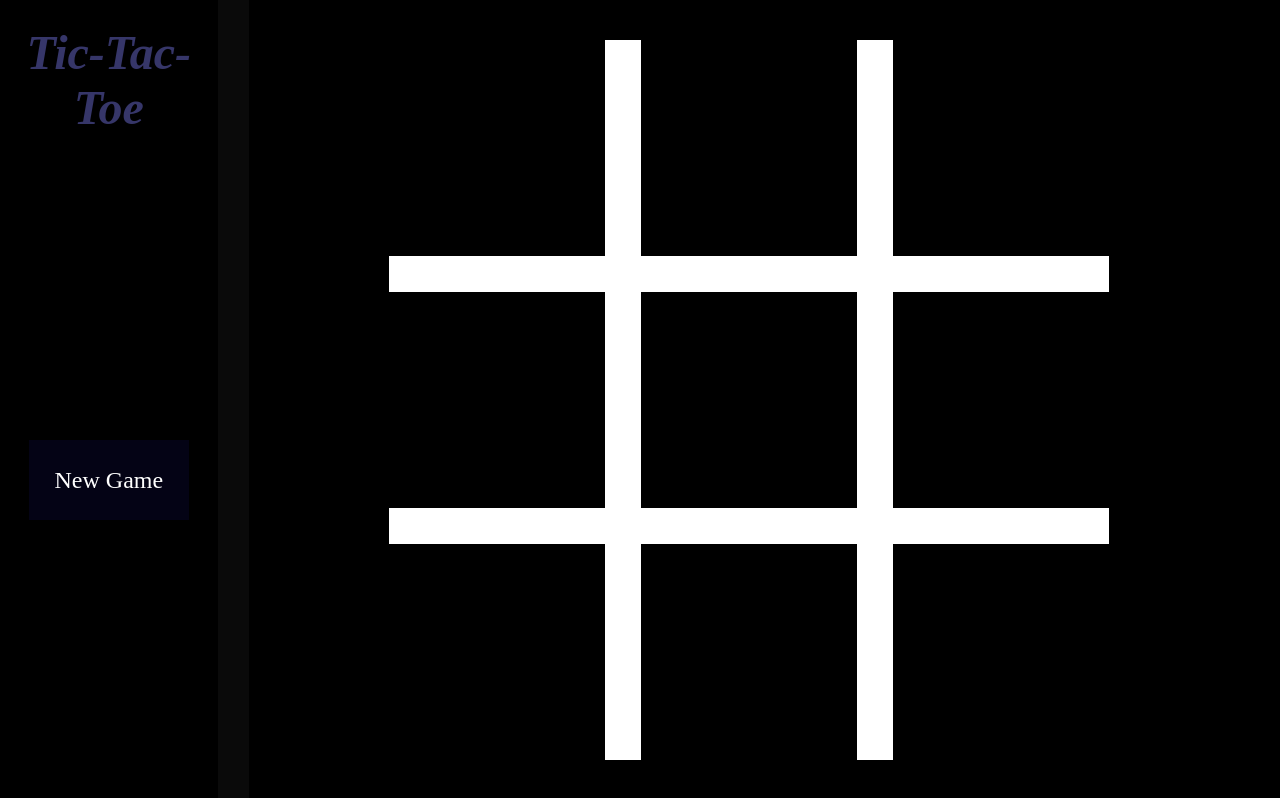
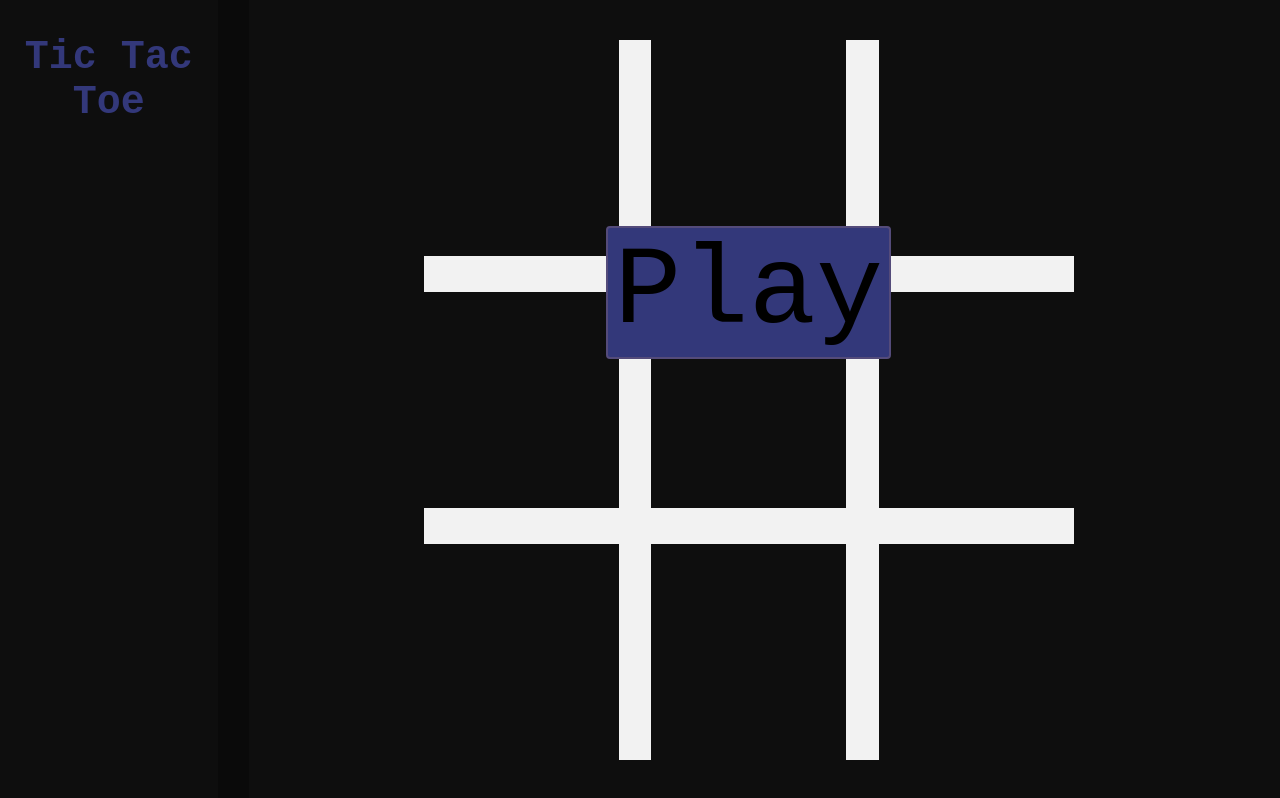
Before and after one commit to twistzzmc/Tic-Tac-Toe, a plain HTML site: page tic-tac-toe.html in a window 1280 px wide. Drawn offline with Linux system fonts and the light colour scheme.

Commit message:
few changes

```diff
--- a/css/tic-tac-toeStyles.css
+++ b/css/tic-tac-toeStyles.css
@@ -6,33 +6,37 @@ html {
 body {
     background-color: rgb(32, 15, 15);
     height: 100%;
+    margin: 0 !important;
 }
 
 #cloud-container {
-    position: absolute;
+    /* position: absolute;
     top: 0;
     bottom: 0;
     left: 0;
     right: 0;
     overflow: hidden;
-    z-index: -1;
+    z-index: -1; */
     display: flex;
     flex-direction: row;
+
+    width: 100vw;
+    height: 100vh;
 }
 
 .menu {
     position: relative;
-    background-color: black;
+    background-color: #0E0E0E;
     width: 17%;
     height: 100%;
-    /* min-width: 180px; */
+    min-width: 180px;
     display: flex;
     flex-direction: column;
 }
 
 .game {
     position: relative;
-    background-color: black;
+    background-color: #0E0E0E;
     width: 83%;
     height: 100%;
     /* max-width: 1320px; */
@@ -43,7 +47,7 @@ body {
 
 .header {
     position: relative;
-    background-color: black;
+    background-color: #0E0E0E;
     height: 20%;
     width: 100%;
     display: flex;
@@ -53,16 +57,19 @@ body {
 .headerText {
     position: relative;
     /* background-color: blueviolet; */
-    color: rgb(54, 54, 105);
-    font-size: 6vmin;
+    /* color: rgb(54, 54, 105); */
+    /* color: #1D1463; */
+    color: #33387A;
+    font-size: 40px;
     text-align: center;
-    font-style: oblique;
+    font-family: 'Courier New', Courier, monospace, Haettenschweiler, 'Arial Narrow Bold', sans-serif;
     margin: auto;
 }
 
 div.playingField {
     position: relative;
     background-color: lawngreen;
+    max-width: 650px;
     width: 90vmin;
     height: 90vmin;
     margin: auto;
@@ -71,7 +78,7 @@ div.playingField {
 
 div.bar {
     position: relative;
-    background-color: black;
+    background-color: #0E0E0E;
     width: 3%;
     height: 100%;
 }
@@ -94,7 +101,7 @@ div.row {
 
 div.emptySquare {
     position: relative;
-    background-color: black;
+    background-color: #0E0E0E;
     width: 30%;
     height: 100%;
     border: none;
@@ -102,14 +109,14 @@ div.emptySquare {
 
 div.line {
     position: relative;
-    background-color: white;
+    background-color: #F2F2F2;
     width: 5%;
     height: 100%;
 }
 
 div.horizontalLine {
     position: relative;
-    background-color: white;
+    background-color: #F2F2F2;
     width: 100%;
     height: 5%;
 }
@@ -151,6 +158,33 @@ div.newGame {
     margin: auto;
 }
 
+.firstGame {
+    position: absolute;
+    /* top: 15%;
+    left: 15%;
+    width: 70%;
+    height: 40%; */
+    top: 15%;
+    left: 15%;
+    width: 70%;
+    height: 40%;
+    /* background-color: yellow; */
+    margin: auto;
+    display: flex;
+    flex-direction: column;
+}
+
+.firstGameText {
+    position: relative;
+    background-color: #33387A;
+    font-size: 14vmin;
+    text-align: center;
+    font-family: 'Courier New', Courier, monospace,Haettenschweiler, 'Arial Narrow Bold', sans-serif;
+    margin: auto;
+    border-radius: 4px;
+    border: 2px solid #544B7A;
+}
+
 div.hidden {
     position: fixed;
     top: 35%;
@@ -179,3 +213,23 @@ div.message {
     font-style: oblique;
     margin: auto;
 }
+
+div.timer {
+    position: absolute;
+    /* background-color: aliceblue; */
+    width: 70%;
+    height: 5%;
+    bottom: 10px;
+    align-self: center;
+    display: flex;
+    flex-direction: column;
+}
+
+.timerText {
+    position: relative;
+    /* background-color: aqua; */
+    font-size: 4vmin;
+    text-align: center;
+    margin: auto;
+    color: white;
+}
--- a/scripts/vue.js
+++ b/scripts/vue.js
@@ -1,5 +1,13 @@
-var counter = 0;
-var visited = [0,0,0,0,0,0,0,0,0];
+var counter = 0, startTime, endTime;
+var visited = [1,1,1,1,1,1,1,1,1];
+
+// document.getElementsByClassName("emptySquare").foreach(function(element) {
+//     element.addEventListener("click", function(event) {console.log(event)});
+// });
+
+// Array.from(document.getElementsByClassName("emptySquare")).forEach(function(element) {
+//     console.log("mleko"); element.addEventListener("click", function(event) {console.log(event)});
+// });
 
 function move(i) {
     if (visited[i-1] == 0) {
@@ -7,8 +15,8 @@ function move(i) {
 
         var squareClass = ("empty" + i);
         if (counter % 2 == 0) {
-            document.getElementById(squareClass).className = "xSquare";
-            var buttonClass = document.getElementById(squareClass).className;
+            document.getElementById(squareClass).classList.add("xSquare");
+            // var buttonClass = document.getElementById(squareClass).className;
             counter++;
         }
         else if (counter % 2 == 1) {
@@ -26,32 +34,54 @@ function move(i) {
         var won = 0;
         for (var i = 0; i < 9 && !won; i += 3){
             if ((squareClasses[i] == "xSquare" && squareClasses[i+1] == "xSquare" && squareClasses[i+2] == "xSquare") || (squareClasses[i] == "oSquare" && squareClasses[i+1] == "oSquare" && squareClasses[i+2] == "oSquare")) {
-                if (squareClasses[i] == "xSquare") xWon();
-                else if (squareClasses[i] == "oSquare") oWon();
+                if (squareClasses[i] == "xSquare") endGame(1);
+                else if (squareClasses[i] == "oSquare") endGame(2);
                 won = 1;
             }
         }
         for (var i = 0; i < 3 && !won; i++) {
             if ((squareClasses[i] == "xSquare" && squareClasses[i+3] == "xSquare" && squareClasses[i+6] == "xSquare") || (squareClasses[i] == "oSquare" && squareClasses[i+3] == "oSquare" && squareClasses[i+6] == "oSquare")) {
-                if (squareClasses[i] == "xSquare") xWon();
-                else if (squareClasses[i] == "oSquare") oWon();
+                if (squareClasses[i] == "xSquare") endGame(1);
+                else if (squareClasses[i] == "oSquare") endGame(2);
                 won = 1;
             }
         }
         if ((!won && squareClasses[0] == "xSquare" && squareClasses[4] == "xSquare" && squareClasses[8] == "xSquare") || (squareClasses[0] == "oSquare" && squareClasses[4] == "oSquare" && squareClasses[8] == "oSquare")) {
-            if (squareClasses[0] == "xSquare") xWon();
-            else if (squareClasses[0] == "oSquare") oWon();
+            if (squareClasses[0] == "xSquare") endGame(1);
+            else if (squareClasses[0] == "oSquare") endGame(2);
             won = 1;
         }
         else if ((!won && squareClasses[2] == "xSquare" && squareClasses[4] == "xSquare" && squareClasses[6] == "xSquare") || (squareClasses[2] == "oSquare" && squareClasses[4] == "oSquare" && squareClasses[6] == "oSquare")) {
-            if (squareClasses[2] == "xSquare") xWon();
-            else if (squareClasses[2] == "oSquare") oWon();
+            if (squareClasses[2] == "xSquare") endGame(1);
+            else if (squareClasses[2] == "oSquare") endGame(2);
             won = 1;
         }
 
-        if(counter == 9 && !won) draw();
+        if(counter == 9 && !won) endGame(0);
     }
 
+}
+
+function start() {
+    startTime = new Date();
+}
+
+function end() {
+    endTime = new Date();
+    var timeDiff = endTime - startTime; //in ms
+    timeDiff /= 1000; //strip the ms
+
+    return timeDiff;
+}
+
+function firstGame() {
+    document.getElementById("newGame").className = "newGame";
+    var first = document.getElementById.className;
+
+    document.getElementById("firstGame").className = "hidden";
+    var first = document.getElementById.className;
+
+    newGame();
 }
 
 function newGame() {
@@ -71,6 +101,8 @@ function newGame() {
 
     document.getElementById("oWon").className = "hidden";
     var buttonClass = document.getElementById(squareClass).className;
+
+    start();
 }
 
 function draw() {
@@ -95,3 +127,14 @@ function oWon() {
     document.getElementById("oWon").className = "message";
     var buttonClass = document.getElementById(squareClass).className;
 }
+
+function endGame(won) {
+    var timeDiff = end();
+
+    document.getElementById("timerText").innerText = timeDiff;
+    var timer = document.getElementById("timerText").innerText;
+
+    if (won == 0) draw();
+    else if (won == 1) xWon();
+    else if (won == 2) oWon();
+}
--- a/tic-tac-toe.html
+++ b/tic-tac-toe.html
@@ -10,12 +10,16 @@
         <div id="cloud-container">
             <div class="menu">
                 <div class="header" id="header">
-                    <h1 class="headerText">Tic-Tac-Toe</h1>
+                    <h1 class="headerText">Tic Tac Toe</h1>
                     <script src="scripts/vue.js"></script>
                 </div>
 
-                <div class="newGame" onclick="newGame()" id="newGame">
+                <div class="hidden" onclick="newGame()" id="newGame">
                     <p class="newGameText">New Game</p>
+                </div>
+
+                <div class="timer" id="timer">
+                    <p class="timerText" id="timerText"></p>
                 </div>
             </div>
 
@@ -23,27 +27,27 @@
                 <div class="barLeft"></div>
                 <div class="playingField">
                     <div class="row">
-                        <div class="emptySquare" onclick="move(1)" id="empty1"></div>
+                        <div class="emptySquare" id="empty1" data-index="1"></div>
                         <div class="line"></div>
-                        <div class="emptySquare" onclick="move(2)" id="empty2"></div>
+                        <div class="emptySquare" id="empty2" data-index="2"></div>
                         <div class="line"></div>
-                        <div class="emptySquare" onclick="move(3)" id="empty3"></div>
+                        <div class="emptySquare" id="empty3" data-index="3"></div>
                     </div>
                     <div class="horizontalLine"></div>
                     <div class="row">
-                        <div class="emptySquare" onclick="move(4)" id="empty4"></div>
+                        <div class="emptySquare" id="empty4" data-index="4"></div>
                         <div class="line"></div>
-                        <div class="emptySquare" onclick="move(5)" id="empty5"></div>
+                        <div class="emptySquare" id="empty5" data-index="5"></div>
                         <div class="line"></div>
-                        <div class="emptySquare" onclick="move(6)" id="empty6"></div>
+                        <div class="emptySquare" id="empty6" data-index="6"></div>
                     </div>
                     <div class="horizontalLine"></div>
                     <div class="row">
-                        <div class="emptySquare" onclick="move(7)" id="empty7"></div>
+                        <div class="emptySquare" id="empty7" data-index="7"></div>
                         <div class="line"></div>
-                        <div class="emptySquare" onclick="move(8)" id="empty8"></div>
+                        <div class="emptySquare" id="empty8" data-index="8"></div>
                         <div class="line"></div>
-                        <div class="emptySquare" onclick="move(9)" id="empty9"></div>
+                        <div class="emptySquare" id="empty9" data-index="9"></div>
                     </div>
 
                     <div class="hidden" id="draw">
@@ -57,6 +61,10 @@
                     <div class="hidden" id="oWon">
                             <p class="messageText">Kolko wygralo</p>
                     </div>
+
+                    <div class="firstGame" id="firstGame">
+                        <button class="firstGameText" onclick="firstGame()">Play</button>
+                    </div>
                 </div>
                 <div class="bar"></div>
             </div>
```
